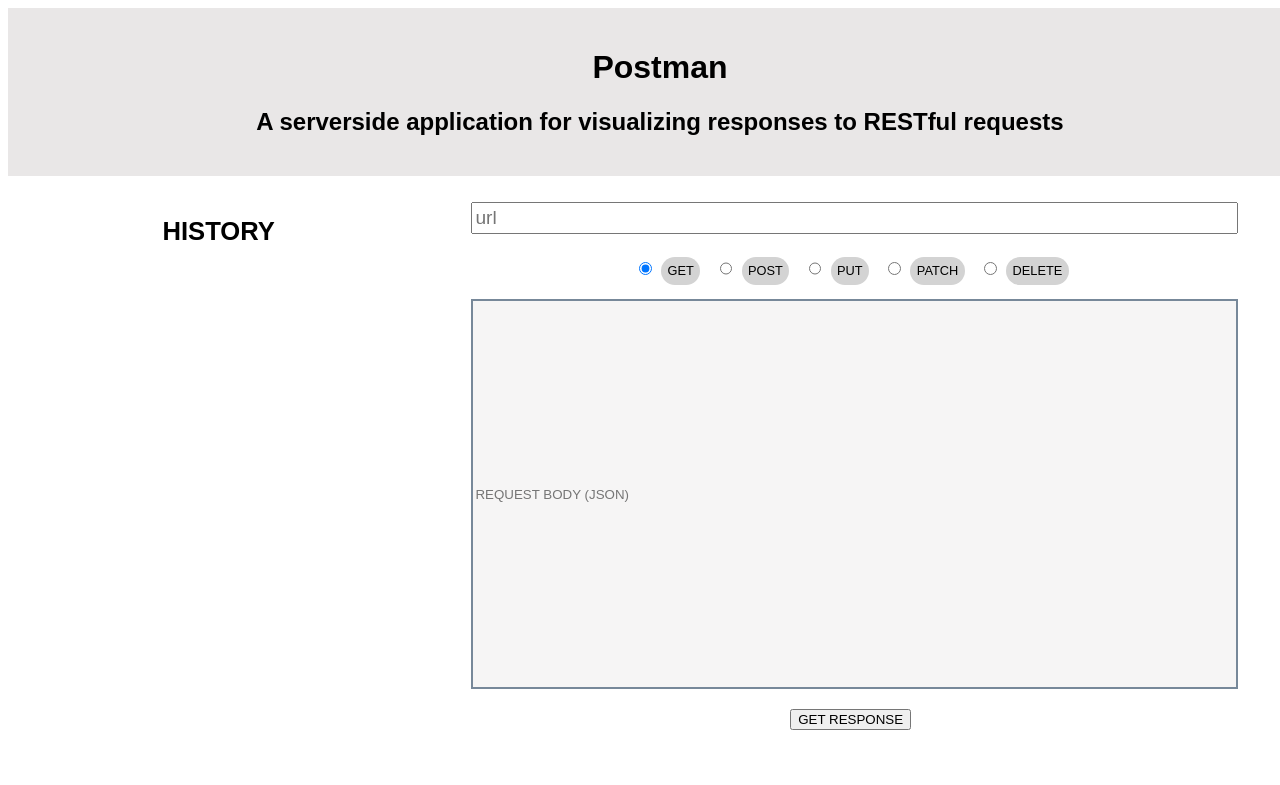
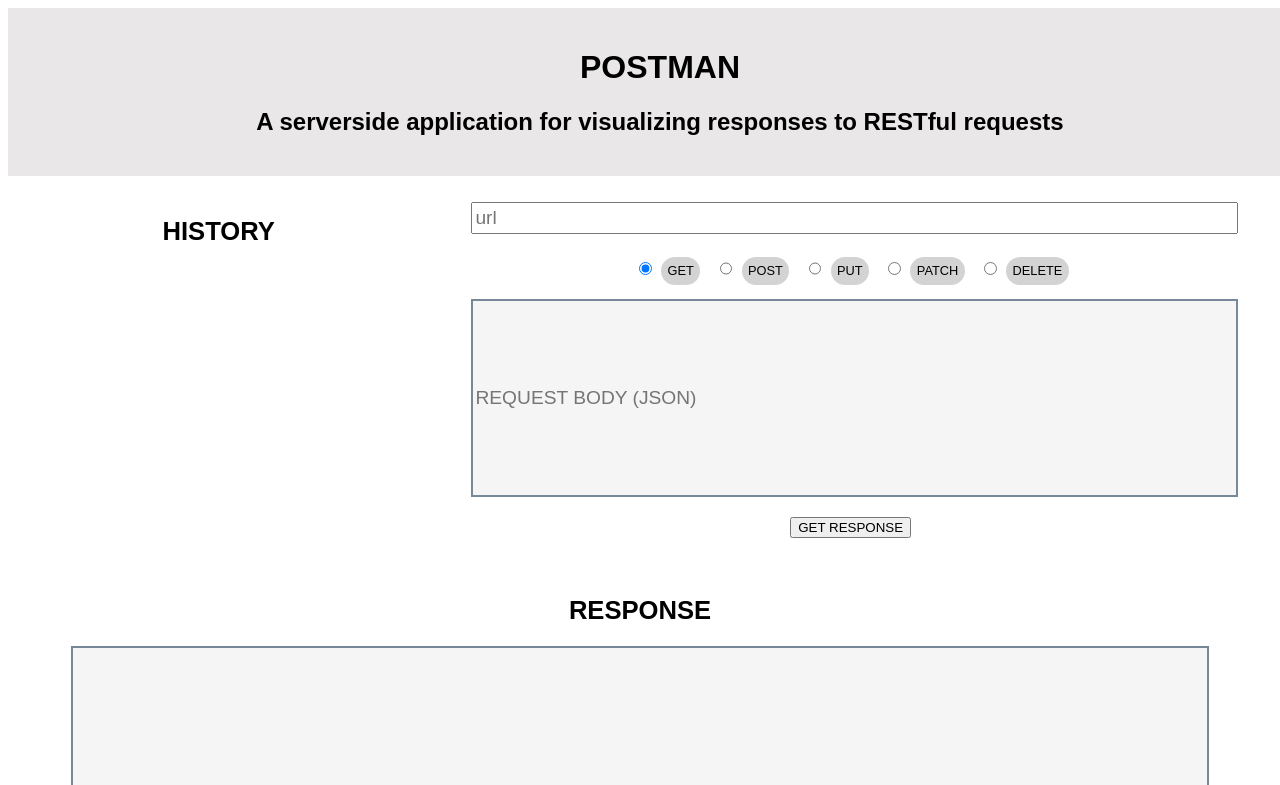
Before and after one commit to licarpen/postman, a React app: page / in a window 1280 px wide. Shown: the top 785 px of the page. Built offline with nearby package versions, Linux system fonts and the light colour scheme.

Commit message:
update snapshots

```diff
--- a/src/components/form/Form.css
+++ b/src/components/form/Form.css
@@ -35,8 +35,9 @@
   .body{
     display: block;
     margin-top: 20px;
+    font-size: 1.5vw;
     width: 100%;
-    height: 30vw;
+    height: 15vw;
     border: lightslategrey 2px solid;
     background: rgb(246, 245, 245);
     overflow: scroll;
--- a/src/components/header/Header.js
+++ b/src/components/header/Header.js
@@ -4,7 +4,7 @@
 const Header = () => {
   return (
     <div className={styles.Header}>
-      <h1>Postman</h1>
+      <h1>POSTMAN</h1>
       <h2>A serverside application for visualizing responses to RESTful requests</h2>
     </div>
   );
```
Also changed, not shown: 1 other file.
